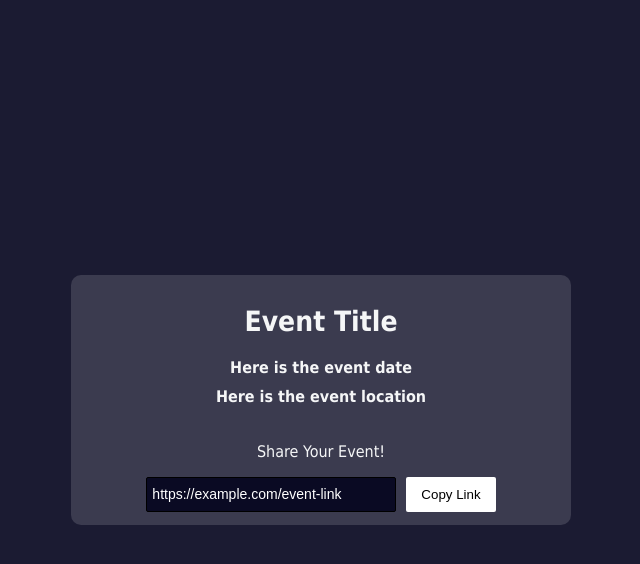
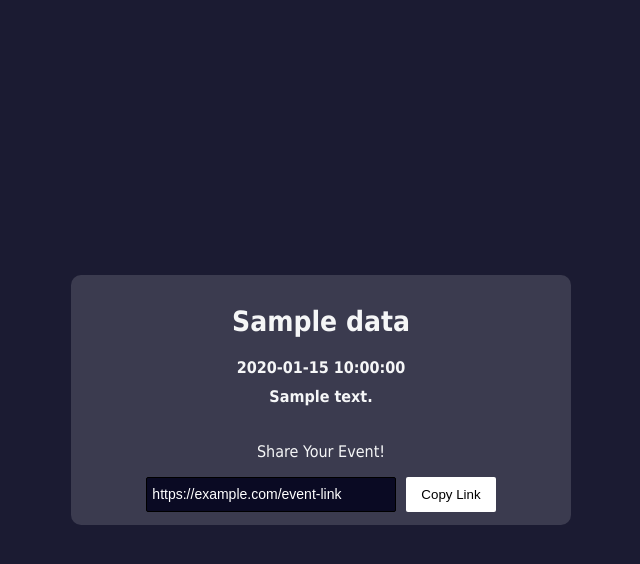
Before and after one commit to canguiano13/roll-call, a Flask app: template templates/shareEvent.html in a window 1280 px wide. Shown: the top 564 px of the page, without its empty margins (319-959 px from the left). Run offline with Flask 3, Linux system fonts and the light colour scheme; the template is opened without the code that fills it: most values are stand-ins (such as "Sample title", 1, 10 or a date in 2020).

Commit message:
routes.py

```diff
--- a/templates/shareEvent.html
+++ b/templates/shareEvent.html
@@ -14,9 +14,9 @@
         <div id="share-card">
             <!--top part of the card has the event details-->
             <div class="share-event-details">
-                <h1>Event Title</h1>
-                <h3>Here is the event date</h3>
-                <h3>Here is the event location</h3>
+                <h1>{{ data.event_title }}</h1>
+                <h3>{{ data.event_date }}</h3>
+                <h3>{{ data.event_address }}</h3>
             </div>
             <!--smaller container for link and copy button-->
             <div class="share-event-link">
```
